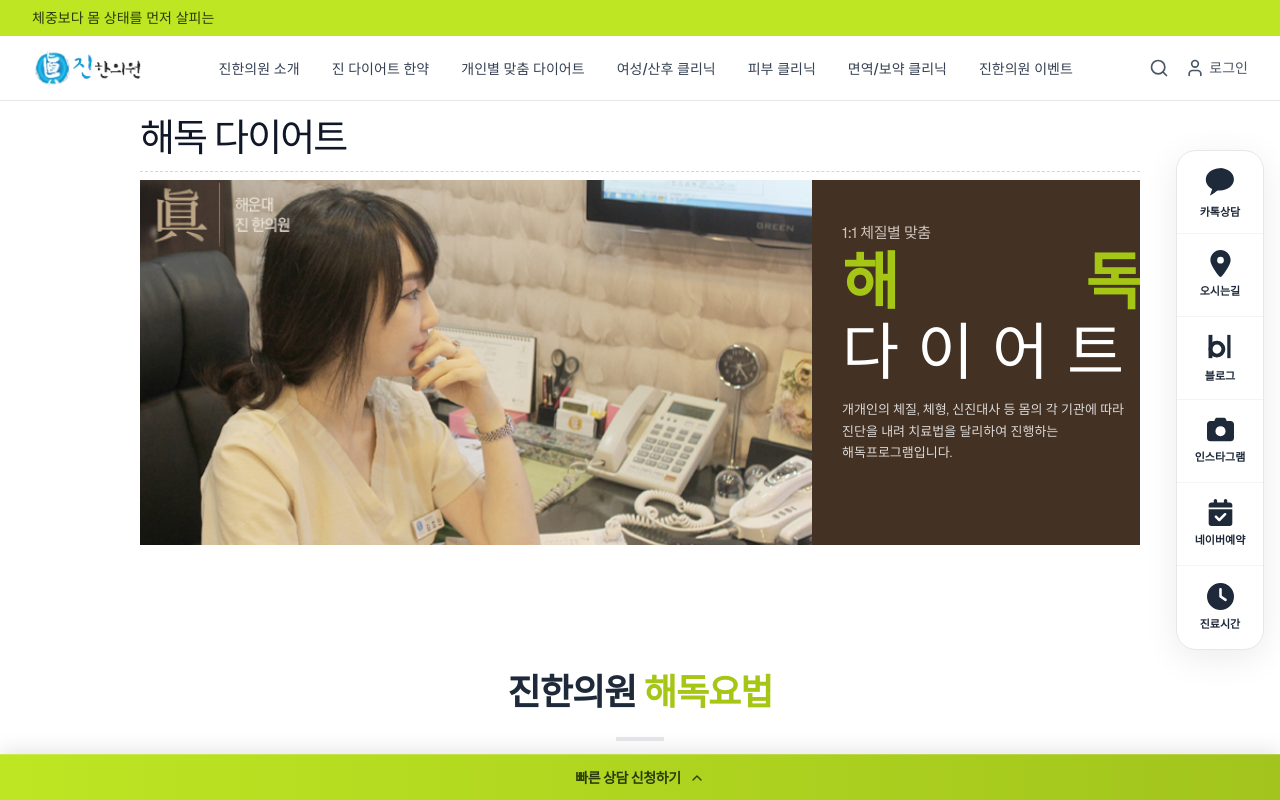
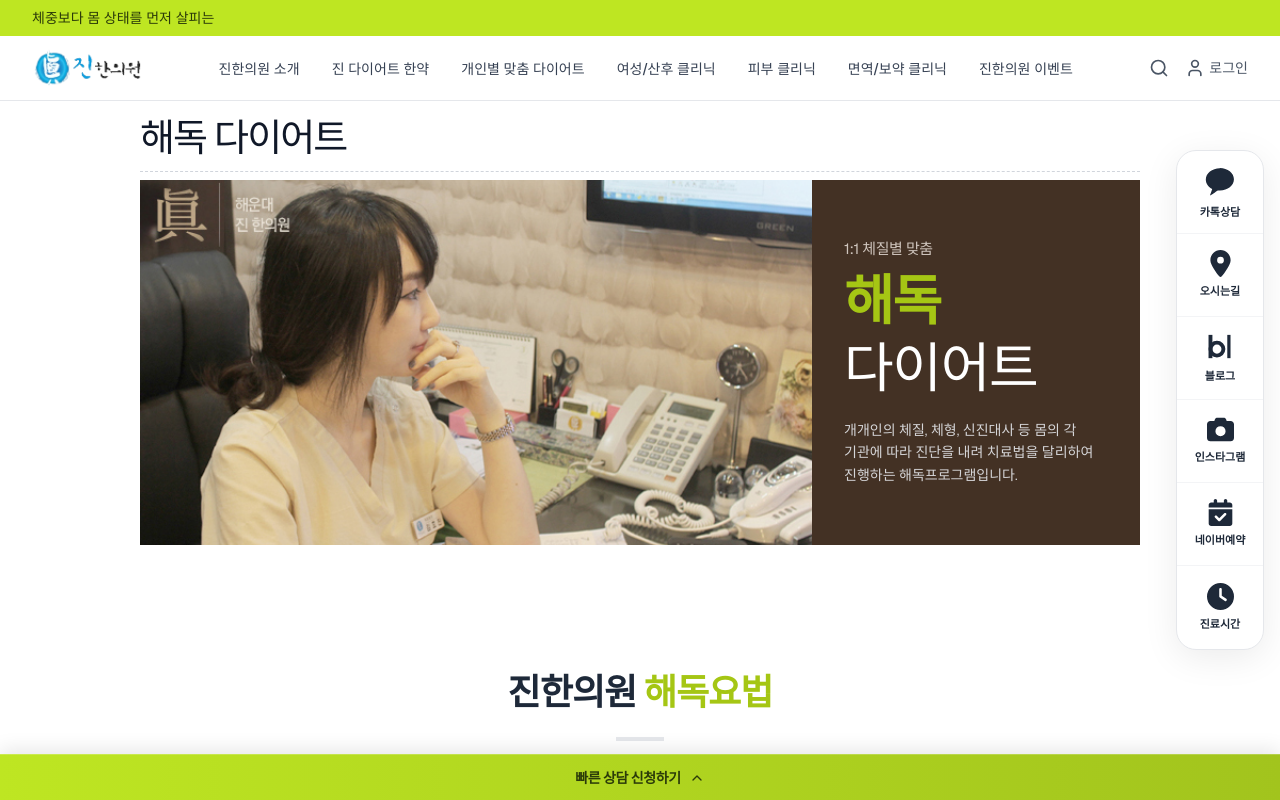
Before and after one commit to ctadamteam/Jin_oriental, a Next.js app: page /custom-diet/detox in a window 1280 px wide. Shown: the top 800 px of the page. Built offline with nearby package versions, Linux system fonts and the light colour scheme; a web font is replaced by a local one.

Commit message:
style: attach detox and diet characters together, regular font for diet, and adjust paragraph width

```diff
--- a/app/(site)/custom-diet/detox/page.tsx
+++ b/app/(site)/custom-diet/detox/page.tsx
@@ -19,16 +19,13 @@ export default function DetoxDietPage() {
             priority
           />
         </div>
-        <div className="flex flex-col justify-start p-6 md:pt-[42px] md:px-[30px]">
+        <div className="flex flex-col justify-center p-6 md:py-8 md:px-[32px]">
           <p className="text-sm md:text-[15px] text-[#cfc5bd] tracking-tight mb-2">1:1 체질별 맞춤</p>
-          <h2 className="w-full text-3xl md:text-[62px] leading-none mb-4">
-            <span className="flex justify-between w-full font-bold text-[#A5C614]">
-              <span>해</span>
-              <span>독</span>
-            </span>
-            <b className="mt-2 text-white font-normal tracking-[18px] whitespace-nowrap block">다이어트</b>
+          <h2 className="w-full text-3xl md:text-[54px] leading-tight mb-4 tracking-tight">
+            <span className="font-bold text-[#A5C614] block">해독</span>
+            <b className="text-white font-normal block">다이어트</b>
           </h2>
-          <p className="text-xs md:text-[13px] text-white/90 leading-relaxed break-keep font-light opacity-90">
+          <p className="text-xs md:text-[14px] text-gray-200 leading-relaxed break-keep font-light opacity-90 w-full">
             개개인의 체질, 체형, 신진대사 등 몸의 각 기관에 따라 진단을 내려 치료법을 달리하여 진행하는 해독프로그램입니다.
           </p>
         </div>
```
